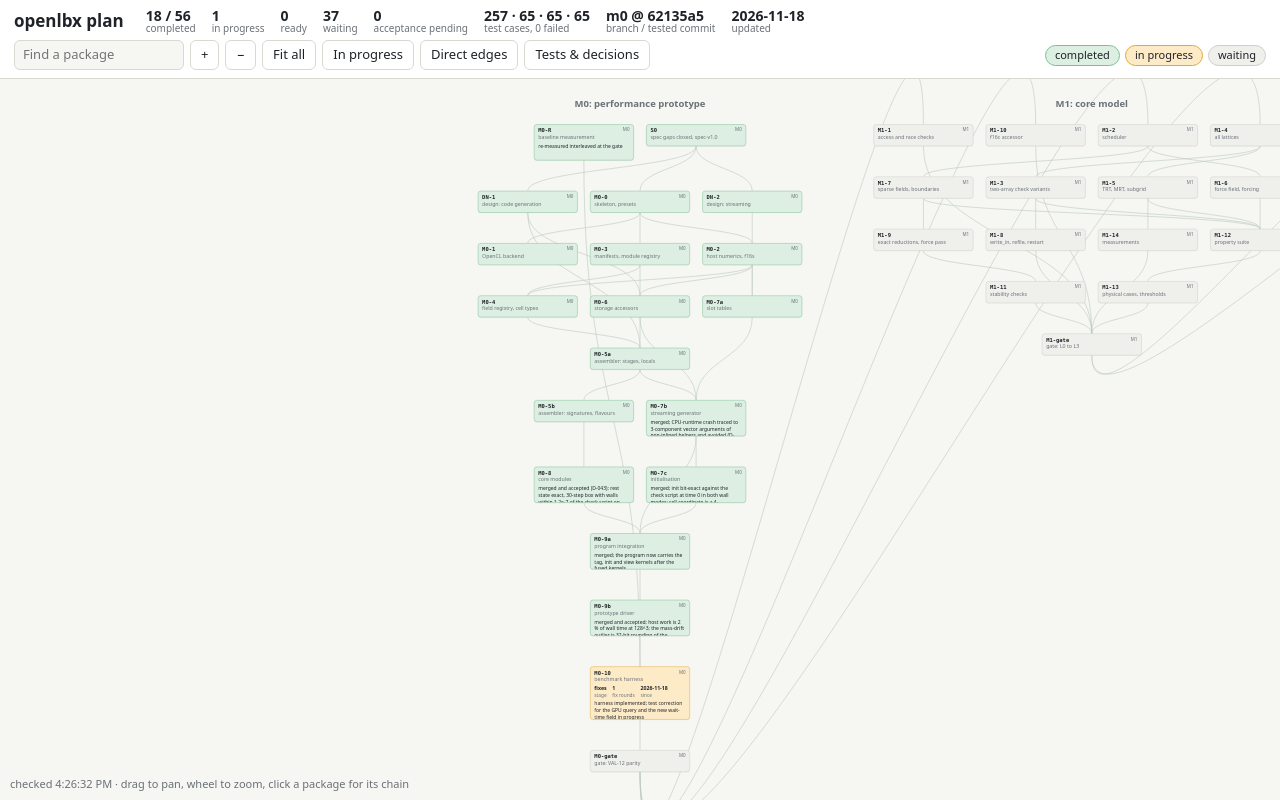
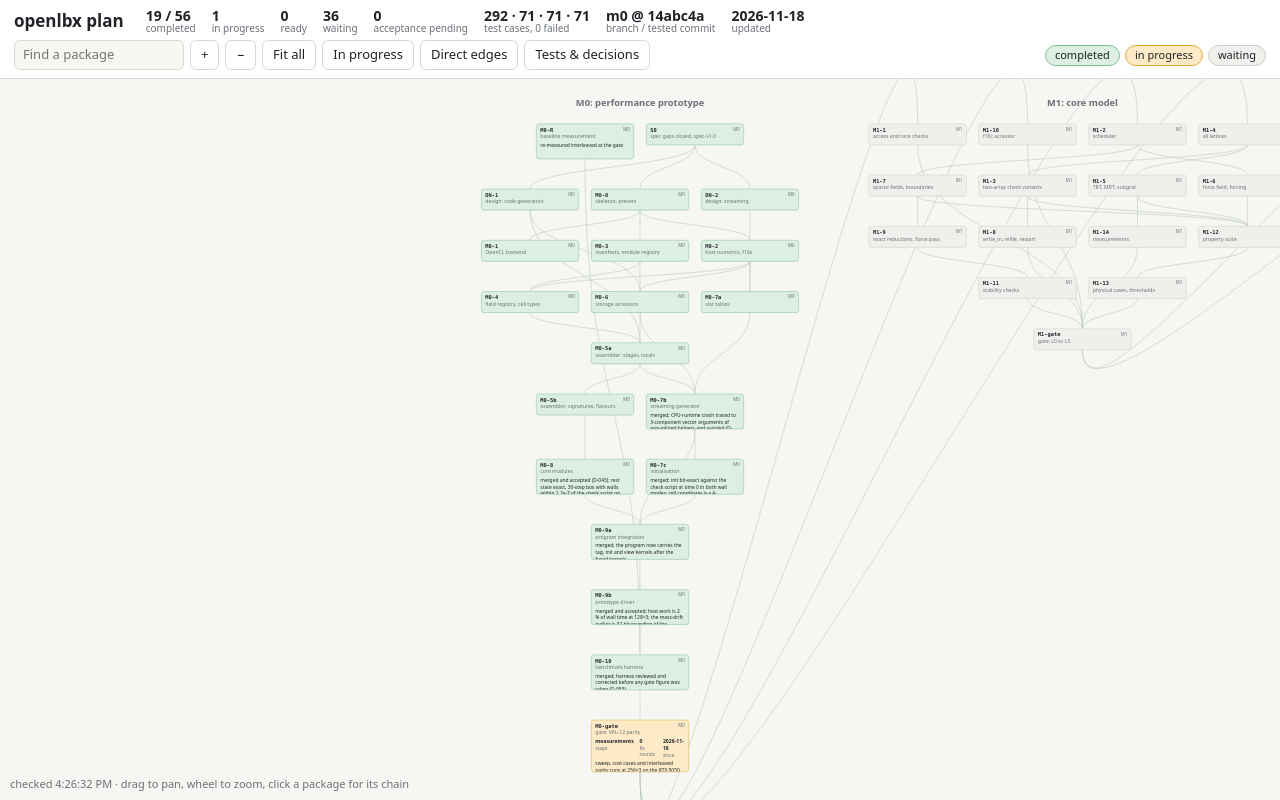
Before and after one commit to sadegh1068/openlbx-status, a plain HTML site: page index.html in a window 1280 px wide. Drawn offline with Linux system fonts and the light colour scheme.

Commit message:
Update status

```diff
--- a/data.json
+++ b/data.json
@@ -2,38 +2,38 @@
  "updated": "2026-11-18",
  "branch": "m0",
  "tests": {
-  "commit": "62135a5",
+  "commit": "14abc4a",
   "compilers": "MSVC 14.44 and clang-cl 21",
   "rows": [
    {
     "level": "L0 host",
     "device": "none",
-    "cases": 257,
-    "assertions": 19367,
+    "cases": 292,
+    "assertions": 21036,
     "failed": 0,
     "skipped": 0
    },
    {
     "level": "L1 device",
     "device": "Intel CPU runtime (i7-14700K)",
-    "cases": 65,
-    "assertions": 36612,
+    "cases": 71,
+    "assertions": 38852,
     "failed": 0,
     "skipped": 0
    },
    {
     "level": "L1 device",
     "device": "NVIDIA RTX 5050",
-    "cases": 65,
-    "assertions": 36616,
+    "cases": 71,
+    "assertions": 39059,
     "failed": 0,
     "skipped": 0
    },
    {
     "level": "L1 device",
     "device": "Intel UHD 770",
-    "cases": 65,
-    "assertions": 36616,
+    "cases": 71,
+    "assertions": 38856,
     "failed": 0,
     "skipped": 0
    }
@@ -203,23 +203,24 @@
     {
      "id": "M0-10",
      "title": "benchmark harness",
-     "status": "running",
+     "status": "done",
      "deps": [
       "M0-9b",
       "M0-R"
      ],
-     "note": "harness implemented; test correction for the GPU query and the new wait-time field in progress",
-     "stage": "fixes",
-     "since": "2026-11-18",
-     "rounds": 1
+     "note": "merged; harness reviewed and corrected before any gate figure was taken (D-055)"
     },
     {
      "id": "M0-gate",
      "title": "gate: VAL-12 parity",
-     "status": "pending",
+     "status": "running",
      "deps": [
       "M0-10"
-     ]
+     ],
+     "note": "sweep, cost cases and interleaved parity runs at 256^3 on the RTX 5050",
+     "stage": "measurements",
+     "since": "2026-11-18",
+     "rounds": 0
     }
    ]
   },
@@ -583,6 +584,18 @@
  ],
  "findings": [
   {
+   "id": "IMPL-M0-42",
+   "text": "OD-6 rests on one efficiency; on the RTX 5050 the data-sheet bandwidth (320 GB/s, unverified) gives about 0.90 and the measured copy bandwidth (291... Fix: the decision is provisional when the two figures straddle 90 % or lie within 2 points of it, until the deliverable bandwidth is verified outside Op..."
+  },
+  {
+   "id": "IMPL-M0-41",
+   "text": "VAL-17 compares on the same hardware only; runs of another grid size or case would enter the window Fix: the window matches device, driver, grid size and case configuration"
+  },
+  {
+   "id": "IMPL-M0-39",
+   "text": "ARCH-31 does not say what the permissive measurement build consists of; the harness added the permissive flags while the program text kept `FP_CONT... Fix: the permissive build is defined in ARCH-31 (pragma, flags, no correctly rounded division); `ModelConfig::deterministic`"
+  },
+  {
    "id": "IMPL-M0-38",
    "text": "forming the shifted equilibrium from the unrounded sum s instead of fl(1 + s) - 1 removes the drift (2e-11 instead of 1e-6 in the same run); CORE-5... Fix: open: decided at M1-14 together with the momentum bias 10-O4 (same rounding); no change at M0 (D-054)"
   },
@@ -601,18 +614,6 @@
   {
    "id": "IMPL-M0-34",
    "text": "ARCH-24 counts all time outside device kernels as host work; with an asynchronous queue this includes time blocked on a full queue (measured: 0.66... Fix: host work is the time preparing and submitting; blocked time is measured and reported separately (D-053)"
-  },
-  {
-   "id": "IMPL-M0-33",
-   "text": "brief M0-9: the section call before the tail parts has no effect; the source kind of the view output buffer is undefined; `parity` of the view had... Fix: rulings 8 to 12 of the brief; `ArgSource::Kind::output`"
-  },
-  {
-   "id": "IMPL-M0-32",
-   "text": "Appendix A.4 shows only the fused kernel; the tag, init and view kernels of the program and their instance names are not mentioned Fix: sentence added; the three instance names are reserved (D-052)"
-  },
-  {
-   "id": "IMPL-M0-31",
-   "text": "ARCH-22 calls the views host-side services built on the streaming primitives, which are device functions Fix: `incoming` and `outgoing` are realised by a generated device kernel per set; `raw` is a copy"
   }
  ]
 }
--- a/index.html
+++ b/index.html
@@ -101,38 +101,38 @@ const INLINE = {
  "updated": "2026-11-18",
  "branch": "m0",
  "tests": {
-  "commit": "62135a5",
+  "commit": "14abc4a",
   "compilers": "MSVC 14.44 and clang-cl 21",
   "rows": [
    {
     "level": "L0 host",
     "device": "none",
-    "cases": 257,
-    "assertions": 19367,
+    "cases": 292,
+    "assertions": 21036,
     "failed": 0,
     "skipped": 0
    },
    {
     "level": "L1 device",
     "device": "Intel CPU runtime (i7-14700K)",
-    "cases": 65,
-    "assertions": 36612,
+    "cases": 71,
+    "assertions": 38852,
     "failed": 0,
     "skipped": 0
    },
    {
     "level": "L1 device",
     "device": "NVIDIA RTX 5050",
-    "cases": 65,
-    "assertions": 36616,
+    "cases": 71,
+    "assertions": 39059,
     "failed": 0,
     "skipped": 0
    },
    {
     "level": "L1 device",
     "device": "Intel UHD 770",
-    "cases": 65,
-    "assertions": 36616,
+    "cases": 71,
+    "assertions": 38856,
     "failed": 0,
     "skipped": 0
    }
@@ -302,23 +302,24 @@ const INLINE = {
     {
      "id": "M0-10",
      "title": "benchmark harness",
-     "status": "running",
+     "status": "done",
      "deps": [
       "M0-9b",
       "M0-R"
      ],
-     "note": "harness implemented; test correction for the GPU query and the new wait-time field in progress",
-     "stage": "fixes",
-     "since": "2026-11-18",
-     "rounds": 1
+     "note": "merged; harness reviewed and corrected before any gate figure was taken (D-055)"
     },
     {
      "id": "M0-gate",
      "title": "gate: VAL-12 parity",
-     "status": "pending",
+     "status": "running",
      "deps": [
       "M0-10"
-     ]
+     ],
+     "note": "sweep, cost cases and interleaved parity runs at 256^3 on the RTX 5050",
+     "stage": "measurements",
+     "since": "2026-11-18",
+     "rounds": 0
     }
    ]
   },
@@ -682,6 +683,18 @@ const INLINE = {
  ],
  "findings": [
   {
+   "id": "IMPL-M0-42",
+   "text": "OD-6 rests on one efficiency; on the RTX 5050 the data-sheet bandwidth (320 GB/s, unverified) gives about 0.90 and the measured copy bandwidth (291... Fix: the decision is provisional when the two figures straddle 90 % or lie within 2 points of it, until the deliverable bandwidth is verified outside Op..."
+  },
+  {
+   "id": "IMPL-M0-41",
+   "text": "VAL-17 compares on the same hardware only; runs of another grid size or case would enter the window Fix: the window matches device, driver, grid size and case configuration"
+  },
+  {
+   "id": "IMPL-M0-39",
+   "text": "ARCH-31 does not say what the permissive measurement build consists of; the harness added the permissive flags while the program text kept `FP_CONT... Fix: the permissive build is defined in ARCH-31 (pragma, flags, no correctly rounded division); `ModelConfig::deterministic`"
+  },
+  {
    "id": "IMPL-M0-38",
    "text": "forming the shifted equilibrium from the unrounded sum s instead of fl(1 + s) - 1 removes the drift (2e-11 instead of 1e-6 in the same run); CORE-5... Fix: open: decided at M1-14 together with the momentum bias 10-O4 (same rounding); no change at M0 (D-054)"
   },
@@ -700,18 +713,6 @@ const INLINE = {
   {
    "id": "IMPL-M0-34",
    "text": "ARCH-24 counts all time outside device kernels as host work; with an asynchronous queue this includes time blocked on a full queue (measured: 0.66... Fix: host work is the time preparing and submitting; blocked time is measured and reported separately (D-053)"
-  },
-  {
-   "id": "IMPL-M0-33",
-   "text": "brief M0-9: the section call before the tail parts has no effect; the source kind of the view output buffer is undefined; `parity` of the view had... Fix: rulings 8 to 12 of the brief; `ArgSource::Kind::output`"
-  },
-  {
-   "id": "IMPL-M0-32",
-   "text": "Appendix A.4 shows only the fused kernel; the tag, init and view kernels of the program and their instance names are not mentioned Fix: sentence added; the three instance names are reserved (D-052)"
-  },
-  {
-   "id": "IMPL-M0-31",
-   "text": "ARCH-22 calls the views host-side services built on the streaming primitives, which are device functions Fix: `incoming` and `outgoing` are realised by a generated device kernel per set; `raw` is a copy"
   }
  ]
 };
```
